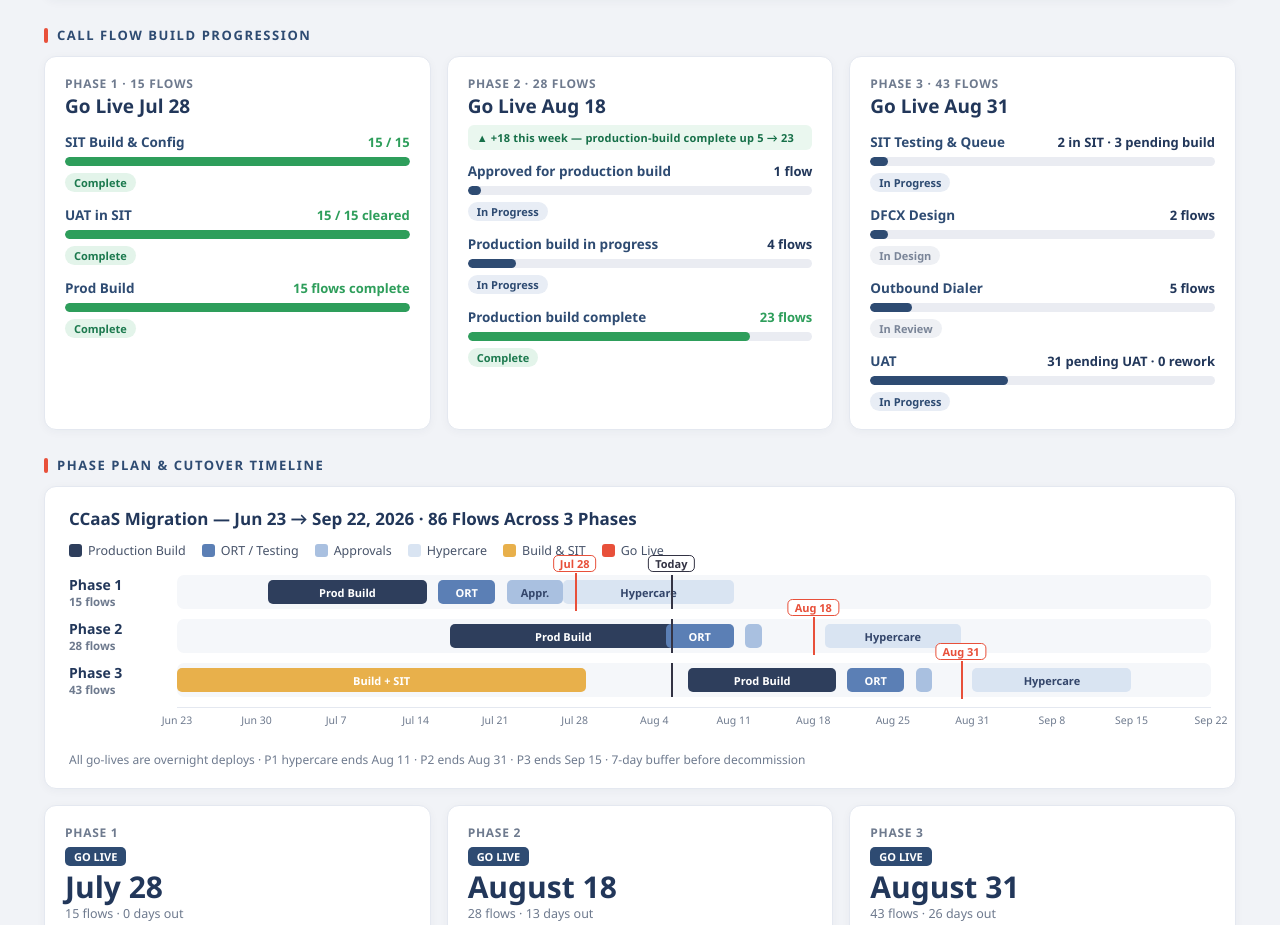
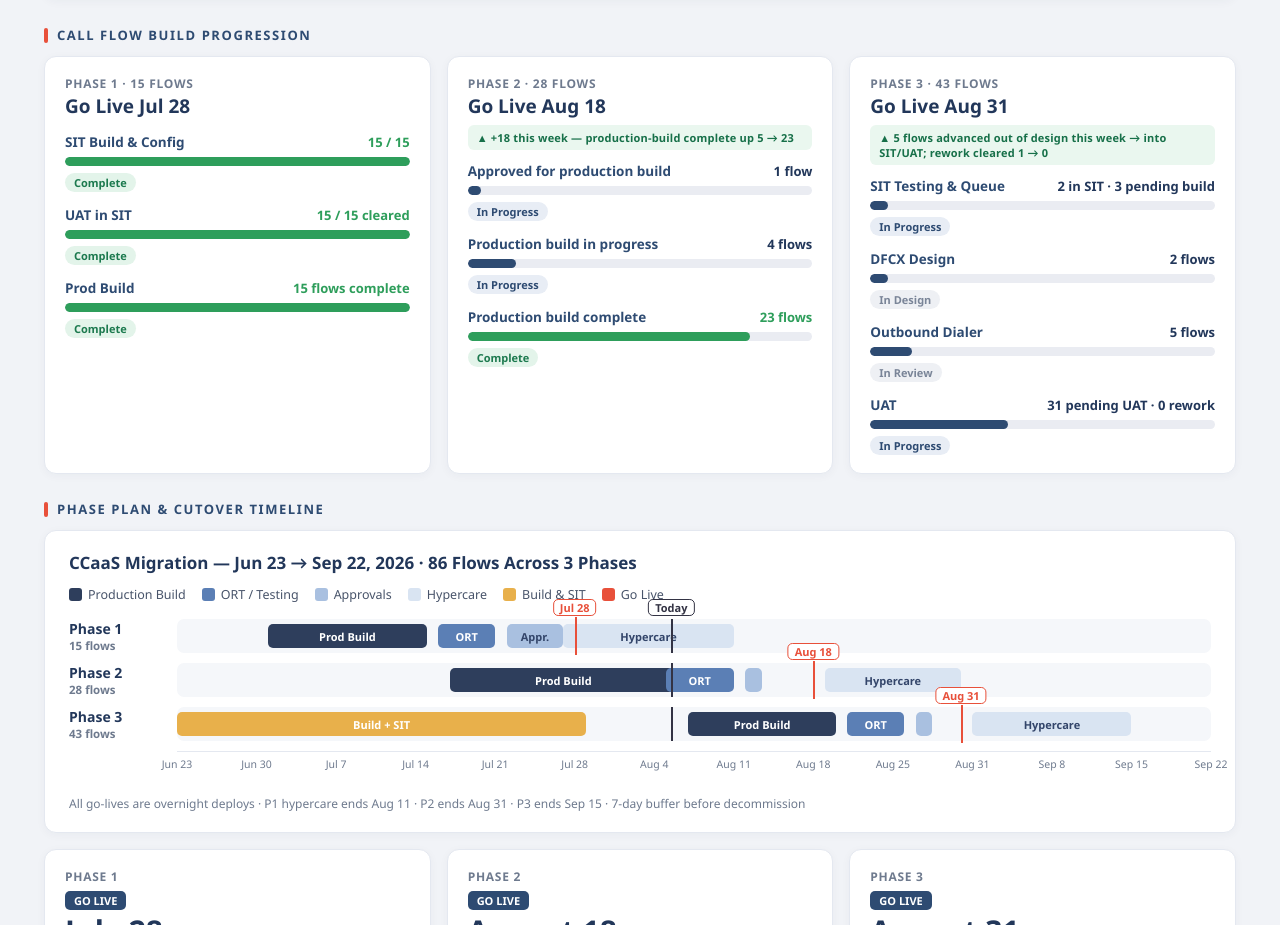
Before and after one commit to nphelan-create/brightspeed-dashboard, a plain HTML site: page index.html in a window 1280 px wide. Shown: the part 1046-1971 px from the top of the page. Drawn offline with Linux system fonts and the light colour scheme.

Commit message:
Add files via upload

```diff
--- a/index.html
+++ b/index.html
@@ -413,7 +413,7 @@ function render(m,t,deck,health,plan,nextsteps){
       ["Prod Build",t.p1.built+" flows complete",100,"g","done","Complete"]
     ]},
     {ph:"Phase 2",flows:t.totals.p2,gl:"Go Live Aug 18",delta:"▲ +18 this week — production-build complete up 5 → 23",stg:p2stg},
-    {ph:"Phase 3",flows:t.totals.p3,gl:"Go Live Aug 31",stg:[
+    {ph:"Phase 3",flows:t.totals.p3,gl:"Go Live Aug 31",delta:"▲ 5 flows advanced out of design this week → into SIT/UAT; rework cleared 1 → 0",stg:[
       ["SIT Testing & Queue",t.p3.inSIT+" in SIT · "+t.p3.pendingSITbuild+" pending build",t.totals.p3?Math.round(t.p3.inSIT/t.totals.p3*100):0,"","prog","In Progress"],
       ["UAT",t.p3.toDeliver+" pending UAT · "+t.p3.uatFailed+" rework",40,"","prog","In Progress"],
       ["DFCX Design",t.p3.dfcx+" flows",t.totals.p3?Math.round(t.p3.dfcx/t.totals.p3*100):0,"","grey","In Design"],
```
